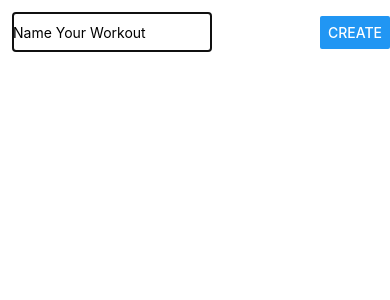
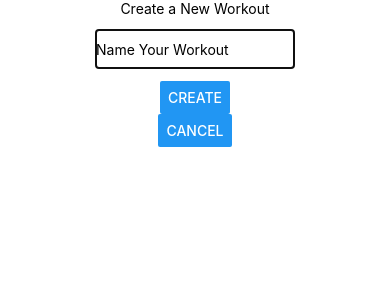
Before and after one commit to ah-james/workout-checklist, a React Native app: screen / in a window 390 px wide. Both pictures are taken after a click on the button "ADD NEW WORKOUT". Shown: the top 300 px of the page. Built offline with nearby package versions, Linux system fonts and the light colour scheme.

Commit message:
Adding Cancel Button to Form

```diff
--- a/App.js
+++ b/App.js
@@ -12,7 +12,11 @@ export default function App() {
   const addWorkout = newWorkout => {
     setWorkoutList(currentWorkouts => [...currentWorkouts, { id: Math.random().toString(), value: newWorkout}])
     console.log(workoutList)
-    // setEnteredWorkout('')
+    setIsCreateWorkout(false)
+  }
+
+  const cancel = () => {
+    setIsCreateWorkout(false)
   }
 
   const removeWorkout = workoutId => {
@@ -25,7 +29,7 @@ export default function App() {
   return (
     <View style={styles.container}>
       <Button title={'Add New Workout'} onPress={() => setIsCreateWorkout(true)} />
-      <WorkoutForm visible={isCreateWorkout} workoutText={workoutText} addWorkout={addWorkout} />
+      <WorkoutForm cancel={cancel} visible={isCreateWorkout} workoutText={workoutText} addWorkout={addWorkout} />
       <WorkoutList workoutList={workoutList} delete={removeWorkout} />
       <StatusBar style="auto" />
     </View>
--- a/components/WorkoutForm.js
+++ b/components/WorkoutForm.js
@@ -10,11 +10,12 @@ const WorkoutForm = props => {
   }
 
   return (
-    <Modal visible={props.visible}>
+    <Modal visible={props.visible} animationType='fade'>
       <View style={styles.form}>
-        {/* <Text>{outputText}</Text> */}
+        <Text>{outputText}</Text>
         <TextInput style={styles.input} placeholder={props.workoutText} onChangeText={handleWorkoutInput} value={enteredWorkout} />
         <Button style={styles.button} title="Create" onPress={() => {props.addWorkout(enteredWorkout), setEnteredWorkout('')}} />
+        <Button style={styles.button} title="Cancel" onPress={props.cancel} />
       </View>
     </Modal>
   )
@@ -28,8 +29,8 @@ const styles = StyleSheet.create({
       borderWidth: 1,
     },
     form: {
-      flexDirection: 'row',
-      justifyContent: 'space-between',
+      // flex: 1,
+      justifyContent: 'center',
       alignItems: 'center'
     },
 });
```
